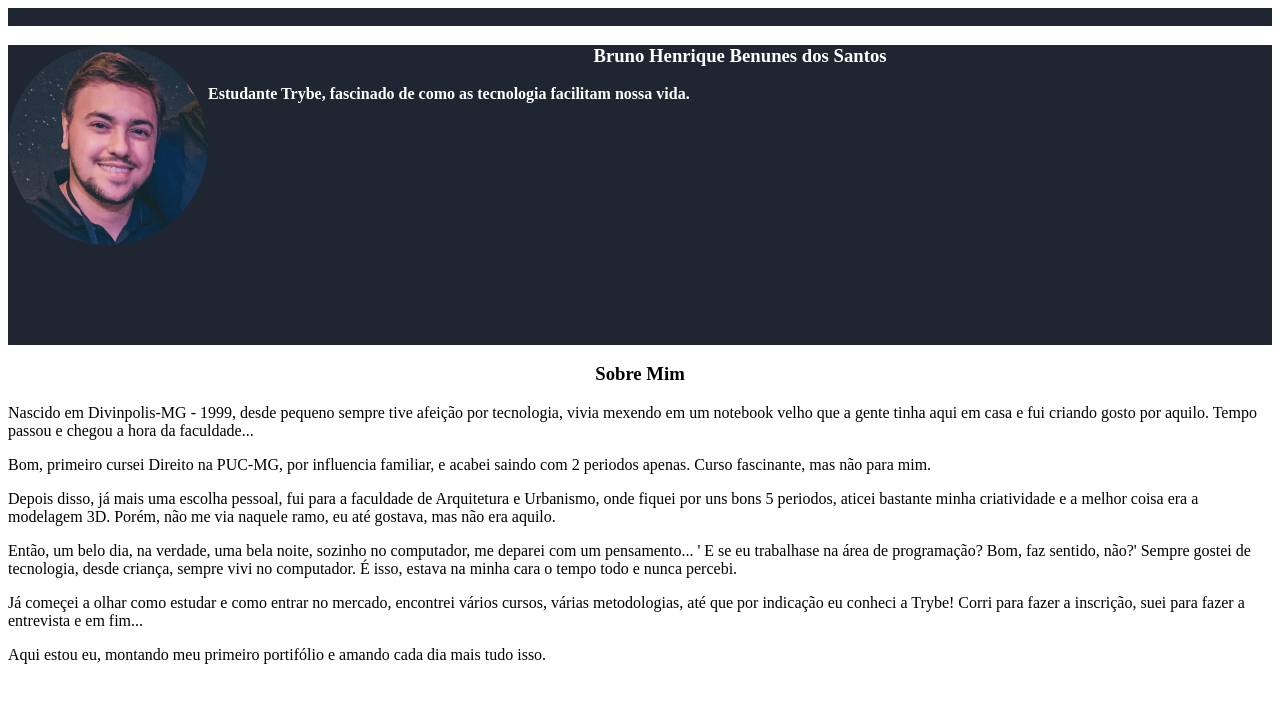
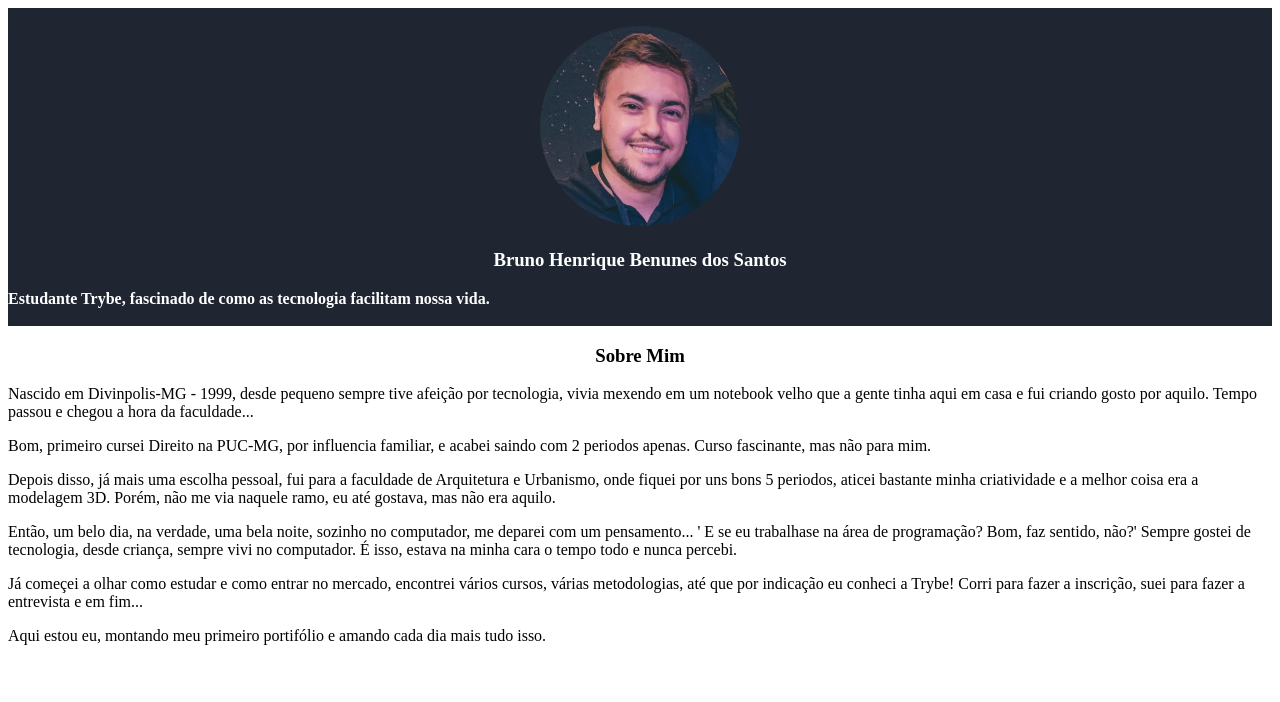
Before and after one commit to Brunobenunes/Brunobenunes.github.io, a plain HTML site: page index.html in a window 1280 px wide. Drawn offline with Linux system fonts and the light colour scheme.

Commit message:
Ajeitando os problemas de vazio

```diff
--- a/index.html
+++ b/index.html
@@ -15,7 +15,7 @@
  </div>
     <div style="background-color:rgb(31, 38, 49); height: 300px;"><center>
 
-        <img align='left'src="./imagens/315772331_542975230685900_7009482135599443052_n.jpg" alt="Minha foto" width="200px" style="border-radius: 50%;">
+        <img src="./imagens/315772331_542975230685900_7009482135599443052_n.jpg" alt="Minha foto" width="200px" style="border-radius: 50%;">
 
         <h3 align="center" style='color: white';>Bruno Henrique Benunes dos Santos</h3>
 
```
